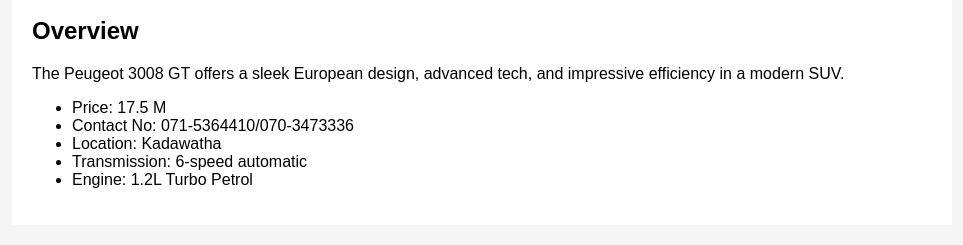
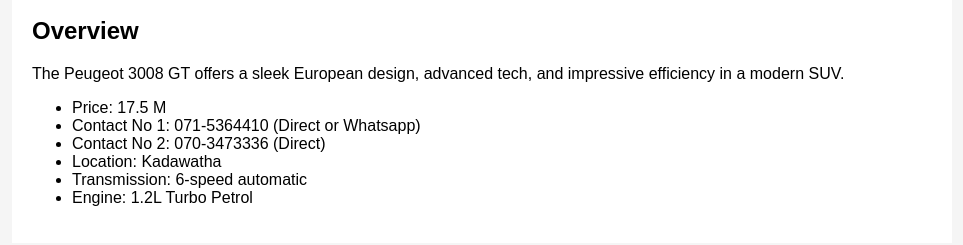
Before and after one commit to ishanthap/Peugeot_3008, a plain HTML site: page index.html in a window 1280 px wide. Shown: the part 383-628 px from the top of the page, without its empty margins (158-1121 px from the left). Drawn offline with Linux system fonts and the light colour scheme.

Commit message:
Update index.html

```diff
--- a/index.html
+++ b/index.html
@@ -21,11 +21,12 @@
         <h2>Overview</h2>
         <p>The Peugeot 3008 GT offers a sleek European design, advanced tech, and impressive efficiency in a modern SUV.</p>
         <ul>
-            <li>Price: 17.5 M</li>
-			<li>Contact No: 071-5364410/070-3473336</li>
-            <li>Location: Kadawatha</li>
-            <li>Transmission: 6-speed automatic</li>
-            <li>Engine: 1.2L Turbo Petrol</li>
+            	<li>Price: 17.5 M</li>
+		<li>Contact No 1: 071-5364410 (Direct or Whatsapp)</li>
+            	<li>Contact No 2: 070-3473336 (Direct)</li>
+            	<li>Location: Kadawatha</li>
+            	<li>Transmission: 6-speed automatic</li>
+            	<li>Engine: 1.2L Turbo Petrol</li>
         </ul>
     </div>
 
```
